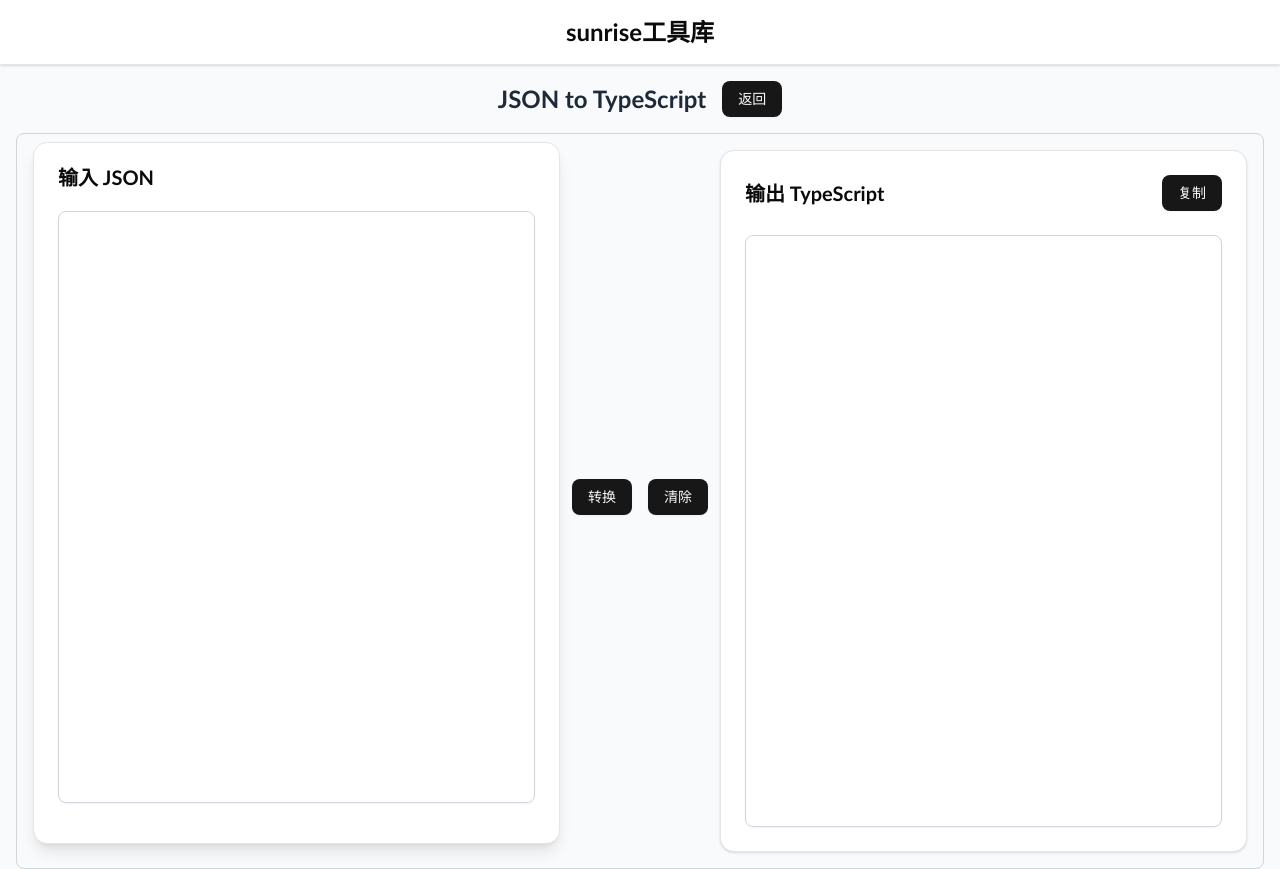
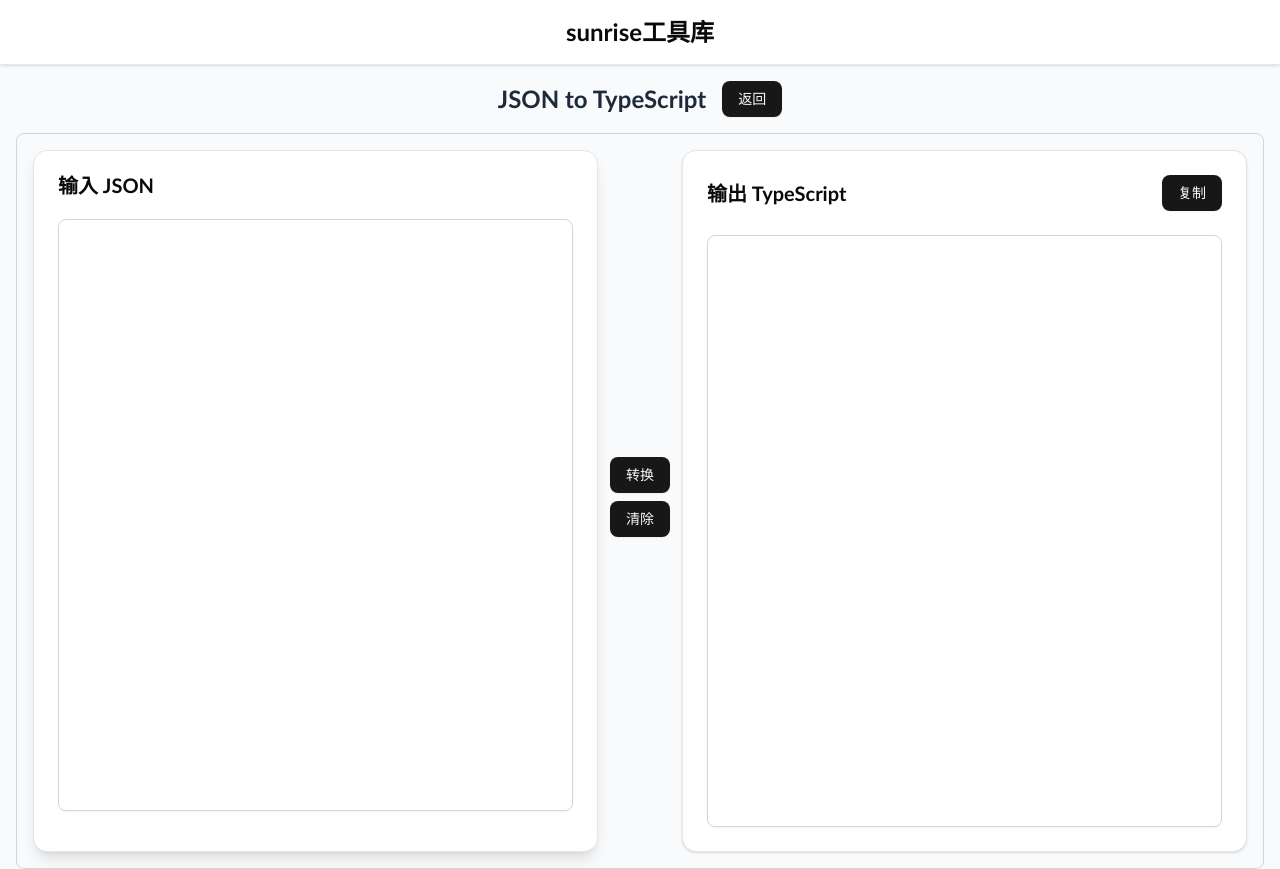
Before and after one commit to Sunrisies/bun-react, a React (Vite) app: page /jsonToTs in a window 1280 px wide. Built offline with nearby package versions, Linux system fonts and the light colour scheme.

Commit message:
refactor(jsonToTs): 调整类型定义顺序和布局样式
将 `typeDefinition` 放在嵌套类型之后，确保嵌套类型先定义。移除不必要的 `mb-4` 样式，并调整按钮容器的布局为垂直排列

```diff
--- a/src/pages/jsonToTs.lazy.tsx
+++ b/src/pages/jsonToTs.lazy.tsx
@@ -32,9 +32,8 @@ function RouteComponent() {
 			jsonObject,
 			typeName,
 		)
-		const allNestedTypes = [...nestedTypes, typeDefinition]
-			.reverse()
-			.join("\n\n")
+		// 修改这里：将 typeDefinition 放在最后，这样嵌套的类型会先定义
+		const allNestedTypes = [...nestedTypes, typeDefinition].join("\n\n")
 		return allNestedTypes
 	}
 
@@ -94,7 +93,7 @@ function RouteComponent() {
 	}
 
 	return (
-		<div className="h-full flex flex-col items-center px-4  bg-gray-50">
+		<div className="h-full flex flex-col items-center px-4 bg-gray-50">
 			<div className="w-full flex justify-center items-center my-4 gap-4">
 				<h1 className="text-2xl font-bold text-gray-800">
 					JSON to TypeScript{ " " }
@@ -102,7 +101,7 @@ function RouteComponent() {
 				<Button onClick={ () => navigate({ to: "/" }) }>返回</Button>
 			</div>
 			<div className="w-full flex-1 flex justify-center items-center border border-gray-300 rounded-md p-4 gap-3">
-				<Card className="mb-4 shadow-lg flex-1 h-full max-w-1/2">
+				<Card className="shadow-lg flex-1 h-full max-w-1/2"> {/* 移除 mb-4 */}
 					<CardHeader>
 						<CardTitle>输入 JSON</CardTitle>
 					</CardHeader>
@@ -115,8 +114,8 @@ function RouteComponent() {
 					</CardContent>
 				</Card>
 				<div className="flex justify-between items-center mb-2">
-					<div className="flex gap-2">
-						<Button onClick={ handleConvert } variant="default" className="mr-2">
+					<div className="flex flex-col gap-2"> {/* 修改按钮容器的布局 */}
+						<Button onClick={ handleConvert } variant="default">
 							转换
 						</Button>
 						<Button onClick={ handleClear } variant="default">
```
